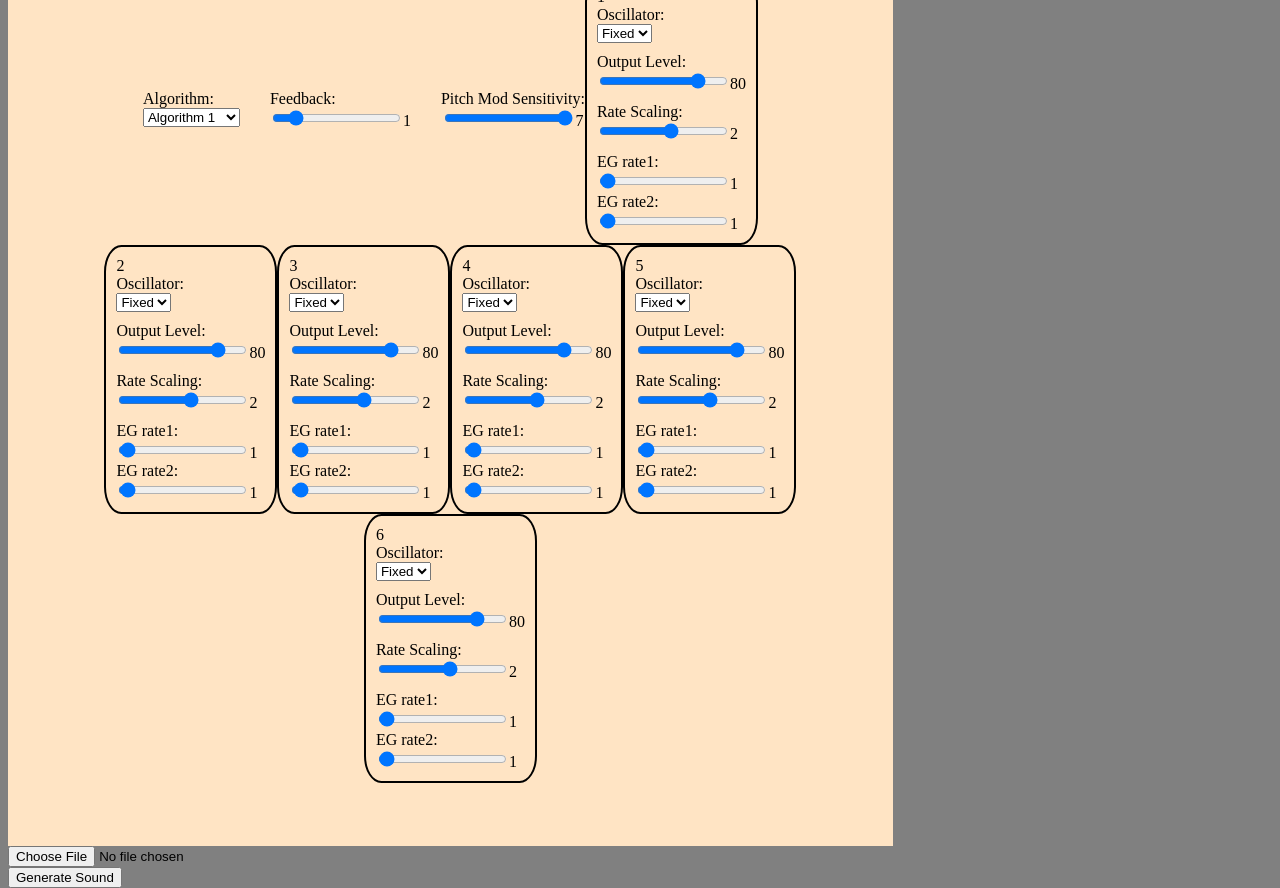
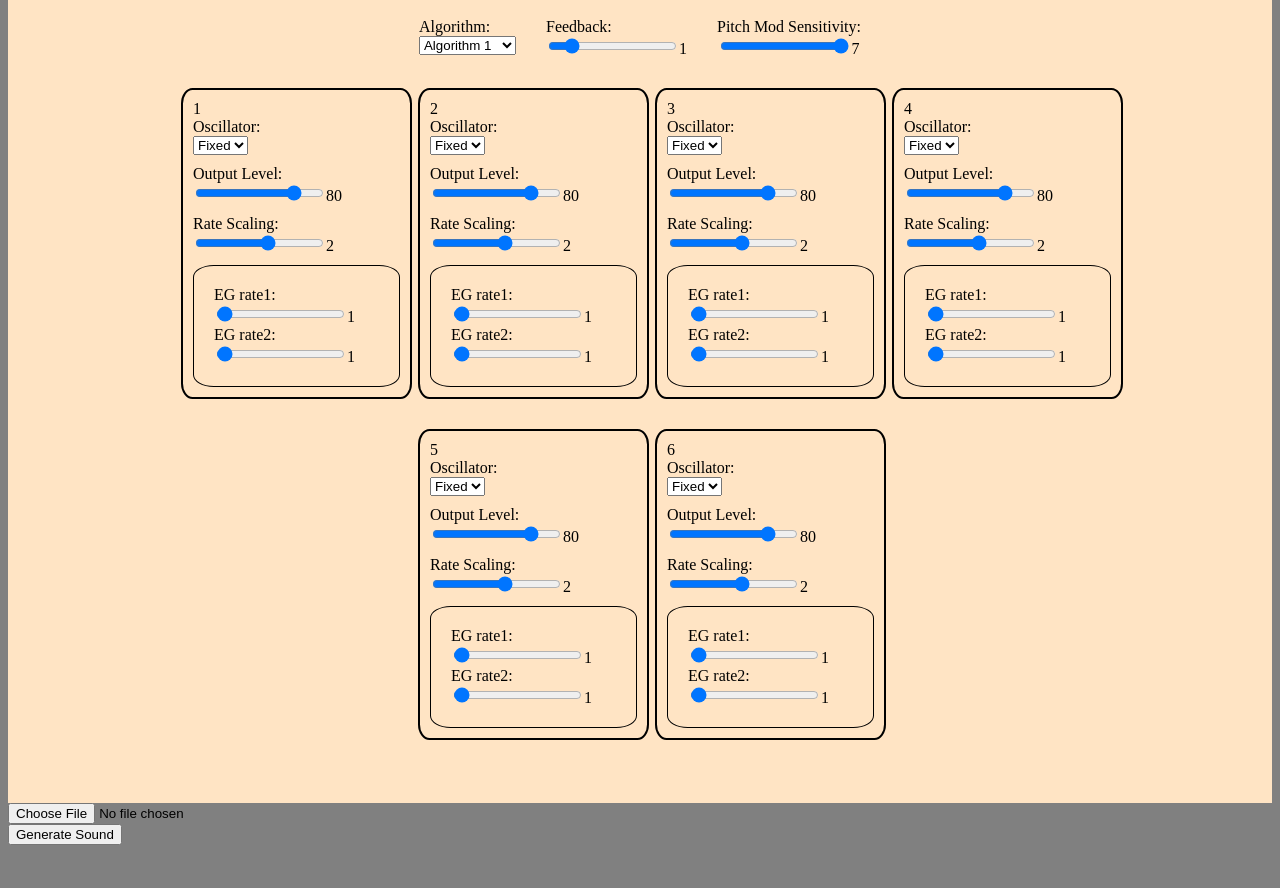
Before and after one commit to rueire/SoundGenerator, a React (Vite) app in the folder frontend/: page / in a window 1280 px wide. After the commit the page ends 845 px from the top, so only its background shows below. Built offline with nearby package versions, Linux system fonts and the light colour scheme.

Commit message:
updated CSS

```diff
--- a/frontend/src/Generator.css
+++ b/frontend/src/Generator.css
@@ -24,8 +24,8 @@ label {
 /*PARAMETER FORM, PARAMETERS CSS*/
 
 .parameter-form {
-    max-width: 60%;
-
+    position: relative;
+    /*relative: inside conts are column-like*/
     align-items: center;
     justify-content: center;
     display: flex;
@@ -34,40 +34,21 @@ label {
 
     padding: 5%;
     margin: 0%;
+    gap: 30px;
     background-color: bisque;
 }
 
+/*=============================================*/
+/*BASIC PARAMS*/
 .basic-parameters-container {
+    width: 100%;
+
     text-align: center;
     display: flex;
     flex-direction: row;
+    justify-content: center;
+
     gap: 30px;
-}
-
-/*========================================*/
-
-/*PARAMETER SLIDER CSS*/
-.lfo-slider-container {
-    display: flex;
-    flex-direction: column;
-    width: 300px;
-    margin: 20px;
-}
-
-.lfo-slider {
-    width: 100%;
-    /* margin-top: 10px; */
-}
-
-.slider-values {
-    display: flex;
-    justify-content: space-between;
-    margin-top: 5px;
-}
-
-.slider-values span {
-    font-size: 12px;
-    color: #333;
 }
 
 /*========================================*/
@@ -75,12 +56,22 @@ label {
 /* OPERATOR PARAMS */
 
 .operator-parameters-container {
+    width: 100%;
+
     display: flex;
     flex-direction: column;
     gap: 10px;
     padding: 10px;
+    margin: 0;
 
     border: solid 2px;
-    border-radius: 10%;
+    border-radius: 5%;
 
 }
+
+.eg_rate_container {
+
+    border: solid 1px;
+    border-radius: 10%;
+    padding: 20px;
+}
```
